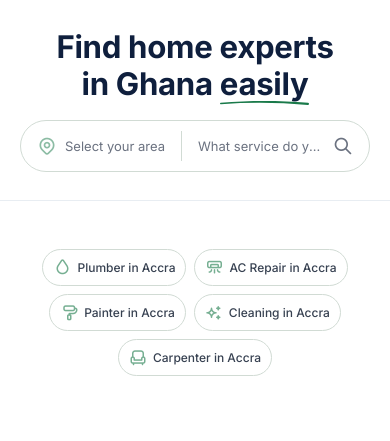
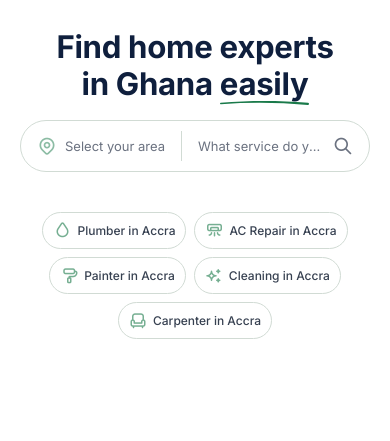
Before and after one commit to attastudy7-sudo/home-services-gh, a Flask app: page / in a window 390 px wide. Shown: the part 163-604 px from the top of the page. Run offline with Flask 3, Linux system fonts and the light colour scheme; data that the repository does not hold is empty; some libraries are stand-ins or nearby versions.

Commit message:
UI Fixes

```diff
--- a/app/static/css/index.css
+++ b/app/static/css/index.css
@@ -40,7 +40,7 @@
   padding: 108px 2rem 8px;
   text-align: center;
   position: relative;
-  overflow: hidden;
+  overflow-x: clip;
 }
 .gs-hero-stars {
   position: absolute;
@@ -50,7 +50,7 @@
 }
 .gs-hero-blob {
   position: absolute;
-  top: -80px;
+  top: -108px;
   right: -80px;
   width: 420px;
   height: 420px;
@@ -89,7 +89,9 @@
       pointer-events: none;
       transform-origin: left center;
       animation: gs-underline-draw 0.5s ease-out 1.3s both;
-    }
+}
+
+
 
 @keyframes gs-underline-draw {
   from { transform: scaleX(0); }
@@ -102,7 +104,6 @@
 .gs-cats {
   flex-shrink: 0;
   padding: 58px 0 0;
-  border-bottom: 1px solid #e8edf2;
   background: #fff;
 }
 .gs-cats-scroll {
@@ -1352,8 +1353,8 @@
   .gs-pill-left { min-width: 130px; padding: 0 1rem; font-size: 13px; }
   .gs-pill-right { padding: 0 1rem; font-size: 13px; }
 
-  /* ── CATEGORY ROW — 3-column grid ── */
-  .gs-cats { padding: 4px 0 0; margin-bottom: 32px; }
+  /* ── CATEGORY ROW — hidden on mobile ── */
+  .gs-cats { display: none; }
   .gs-cats-scroll { padding: 0 1.25rem; justify-content: flex-start; }
   .gs-cat-card { padding: 12px 14px 0; }
   .gs-cat-icon-wrap { width: 38px; height: 38px; }
```
